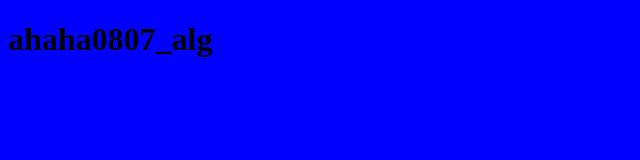
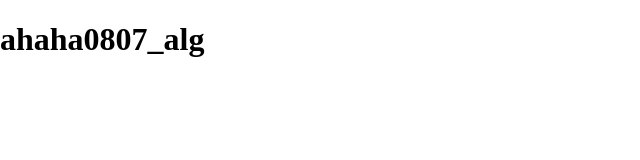
Before and after one commit to ahaha0807/myPortfilio, a website: page src/webapp/html/index.html in a window 1280 px wide. Shown: the whole page, without its empty margins (0-640 px from the left). Drawn offline with nearby package versions, Linux system fonts and the light colour scheme; files that its build step writes are made by us from their sources.

Commit message:
Add normalize.css
- normalize.css の導入

```diff
--- a/src/webapp/package.json
+++ b/src/webapp/package.json
@@ -32,6 +32,7 @@
     "gulp-plumber": "^1.1.0",
     "gulp-sass": "^2.3.2",
     "gulp-uglify": "^3.0.0",
+    "normalize.css": "^7.0.0",
     "webpack": "^3.0.0",
     "webpack-stream": "^3.2.0"
   },
--- a/src/webapp/sass/main.scss
+++ b/src/webapp/sass/main.scss
@@ -1,6 +1 @@
-body {
-    background-color: blue;
-    & div {
-        background-color: red;
-    }
-}
+@import "../node_modules/normalize.css/normalize.css"
```
Also changed, not shown: 1 other file.
